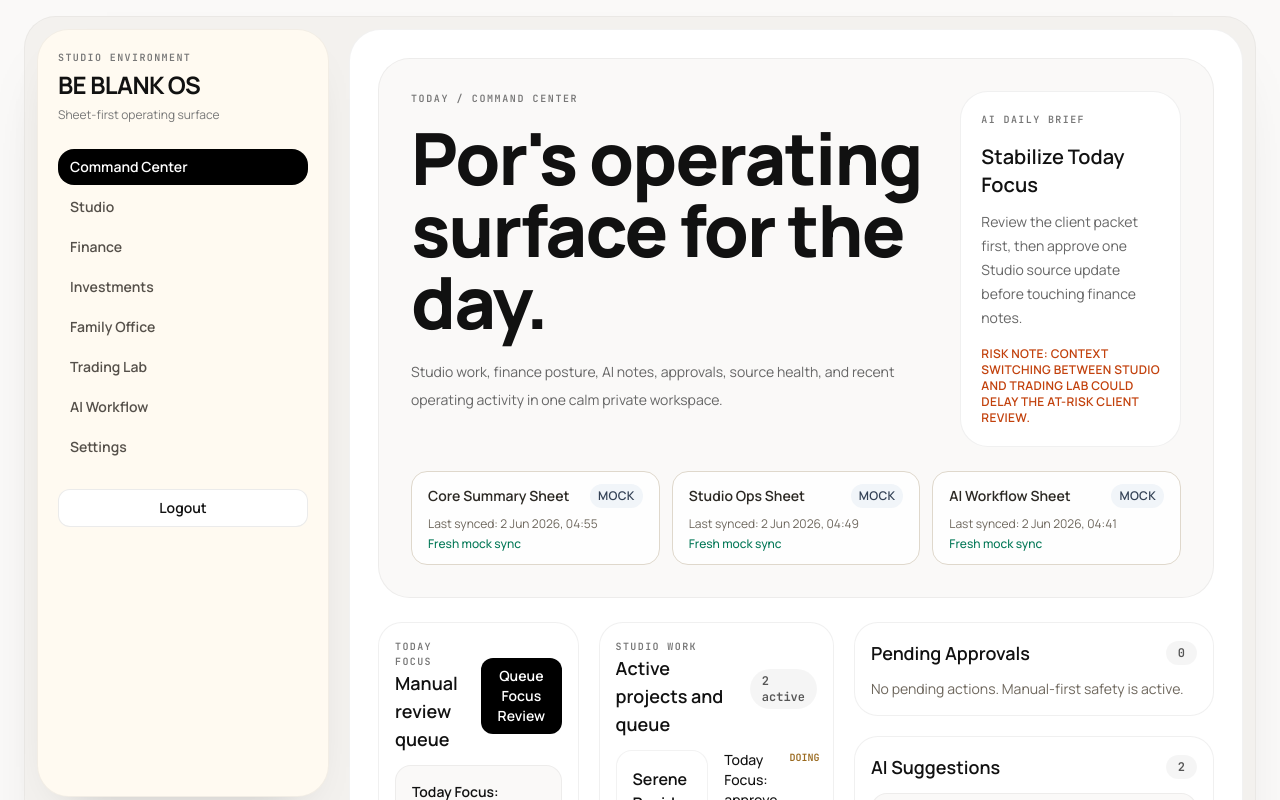
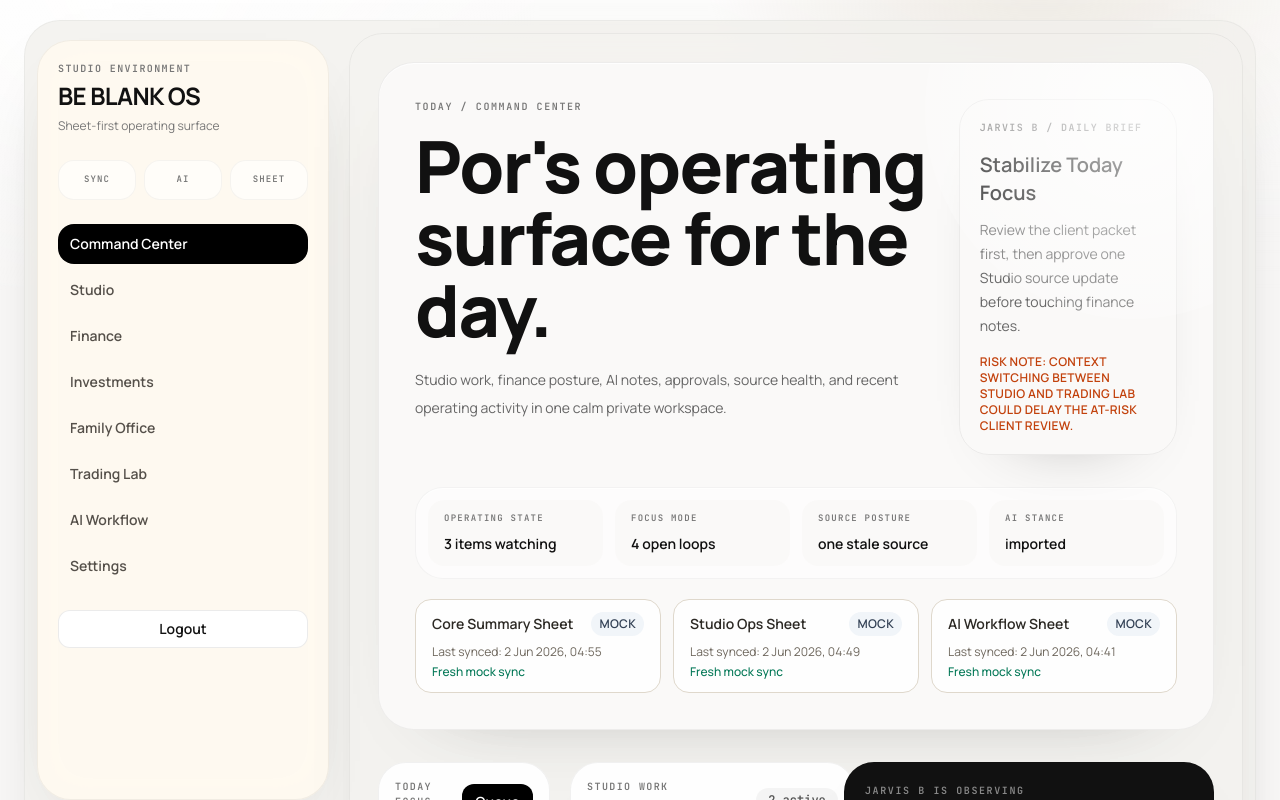
Before and after one commit to phorrtananchai-debug/beblank-core-os, a React (Vite) app: page /login in a window 1280 px wide. Both pictures are taken after a click on the button "Continue to Core OS". Shown: the top 800 px of the page. Built offline with nearby package versions, Linux system fonts and the light colour scheme.

Commit message:
feat: polish workspace rhythm and operating depth

```diff
--- a/src/index.css
+++ b/src/index.css
@@ -21,7 +21,20 @@
 
 @layer components {
   .panel {
-    @apply rounded-[24px] border border-black/[0.06] bg-white p-4;
+    @apply rounded-[28px] border border-black/[0.055] bg-white/95 p-4;
+    box-shadow: 0 18px 56px -48px rgba(0, 0, 0, 0.34);
+    transition:
+      transform 520ms cubic-bezier(0.16, 1, 0.3, 1),
+      box-shadow 520ms cubic-bezier(0.16, 1, 0.3, 1),
+      border-color 520ms cubic-bezier(0.16, 1, 0.3, 1),
+      background-color 520ms cubic-bezier(0.16, 1, 0.3, 1);
+  }
+
+  .panel-float:hover,
+  .surface-hover:hover {
+    transform: translate3d(0, -2px, 0);
+    border-color: rgba(0, 0, 0, 0.09);
+    box-shadow: 0 26px 72px -56px rgba(0, 0, 0, 0.42);
   }
 
   .panel-header {
@@ -38,10 +51,14 @@
 
   .btn-primary {
     @apply rounded-xl bg-black px-3 py-2 text-sm font-semibold text-white transition hover:bg-[#2b2b2b];
+    transition-duration: 420ms;
+    transition-timing-function: cubic-bezier(0.16, 1, 0.3, 1);
   }
 
   .btn-secondary {
     @apply rounded-xl border border-black/[0.08] bg-white px-3 py-2 text-sm font-semibold text-[#111111] transition hover:bg-black/[0.04];
+    transition-duration: 420ms;
+    transition-timing-function: cubic-bezier(0.16, 1, 0.3, 1);
   }
 
   .input {
@@ -171,6 +188,173 @@
     font-family: 'Manrope', 'Inter', sans-serif;
   }
 
+  .os-ambient-plane {
+    position: fixed;
+    inset: -16vh -10vw auto;
+    height: 52vh;
+    pointer-events: none;
+    background:
+      radial-gradient(circle at 18% 30%, rgba(255, 255, 255, 0.92), transparent 30%),
+      radial-gradient(circle at 76% 8%, rgba(230, 224, 214, 0.74), transparent 28%),
+      linear-gradient(180deg, rgba(255, 255, 255, 0.72), rgba(250, 249, 248, 0));
+    filter: blur(2px);
+    transform: translate3d(0, 0, 0);
+  }
+
+  .os-shell-frame,
+  .os-sidebar,
+  .os-workspace-panel,
+  .os-ai-dock {
+    position: relative;
+    z-index: 1;
+  }
+
+  .os-shell-frame {
+    animation: workspace-rise 760ms cubic-bezier(0.16, 1, 0.3, 1) both;
+  }
+
+  .os-sidebar {
+    animation: workspace-rise 900ms cubic-bezier(0.16, 1, 0.3, 1) 80ms both;
+  }
+
+  .os-nav-link {
+    will-change: transform, background-color;
+  }
+
+  .os-nav-link:hover {
+    transform: translate3d(2px, 0, 0);
+  }
+
+  .command-center-space {
+    animation: workspace-fade 820ms cubic-bezier(0.16, 1, 0.3, 1) both;
+  }
+
+  .command-hero {
+    position: relative;
+    overflow: hidden;
+    box-shadow: inset 0 1px 0 rgba(255, 255, 255, 0.84), 0 30px 80px -66px rgba(0, 0, 0, 0.4);
+  }
+
+  .command-hero::before {
+    content: '';
+    position: absolute;
+    right: -8rem;
+    top: -10rem;
+    width: 26rem;
+    height: 26rem;
+    border-radius: 999px;
+    background: radial-gradient(circle, rgba(255, 255, 255, 0.96), rgba(255, 255, 255, 0));
+    opacity: 0.76;
+    pointer-events: none;
+  }
+
+  .today-context-strip {
+    box-shadow: inset 0 1px 0 rgba(255, 255, 255, 0.72);
+  }
+
+  .intelligence-card {
+    box-shadow: 0 28px 72px -58px rgba(0, 0, 0, 0.46);
+  }
+
+  .intelligence-rail {
+    position: sticky;
+    top: 1.25rem;
+    align-self: start;
+  }
+
+  .rail-panel {
+    background: rgba(255, 255, 255, 0.88);
+    backdrop-filter: blur(18px);
+  }
+
+  .studio-fragment-board {
+    border-radius: 34px;
+    border: 1px solid rgba(0, 0, 0, 0.05);
+    background:
+      linear-gradient(135deg, rgba(250, 249, 248, 0.92), rgba(255, 255, 255, 0.8)),
+      #ffffff;
+    padding: 1.25rem;
+    box-shadow: 0 24px 70px -58px rgba(0, 0, 0, 0.34);
+  }
+
+  .studio-fragment {
+    border-radius: 28px;
+    border: 1px solid rgba(0, 0, 0, 0.055);
+    background: rgba(255, 255, 255, 0.78);
+    padding: 0.8rem;
+    transition:
+      transform 560ms cubic-bezier(0.16, 1, 0.3, 1),
+      box-shadow 560ms cubic-bezier(0.16, 1, 0.3, 1);
+  }
+
+  .studio-fragment-media {
+    min-height: clamp(9rem, 12vw, 14rem);
+    border-radius: 22px;
+    border: 1px solid rgba(0, 0, 0, 0.055);
+    background-size: cover;
+  }
+
+  .studio-fragment-stone {
+    background:
+      linear-gradient(120deg, rgba(255, 255, 255, 0.44), transparent 42%),
+      linear-gradient(90deg, #c6c0b6, #eee8dc 48%, #9c958c);
+  }
+
+  .studio-fragment-paper {
+    background:
+      linear-gradient(180deg, rgba(255, 255, 255, 0.72), transparent),
+      repeating-linear-gradient(90deg, #f4f1ea 0 22px, #d8d2c8 22px 23px);
+  }
+
+  .studio-fragment-ink {
+    background:
+      linear-gradient(145deg, #111111, #53514d 46%, #ded8cd);
+  }
+
+  .reveal-soft {
+    animation: workspace-rise 780ms cubic-bezier(0.16, 1, 0.3, 1) both;
+  }
+
+  .reveal-delay-1 {
+    animation-delay: 90ms;
+  }
+
+  .reveal-delay-2 {
+    animation-delay: 160ms;
+  }
+
+  .reveal-delay-3 {
+    animation-delay: 230ms;
+  }
+
+  .reveal-delay-4 {
+    animation-delay: 300ms;
+  }
+
+  .reveal-delay-5 {
+    animation-delay: 370ms;
+  }
+
+  @keyframes workspace-rise {
+    from {
+      opacity: 0;
+      transform: translate3d(0, 14px, 0);
+    }
+    to {
+      opacity: 1;
+      transform: translate3d(0, 0, 0);
+    }
+  }
+
+  @keyframes workspace-fade {
+    from {
+      opacity: 0;
+    }
+    to {
+      opacity: 1;
+    }
+  }
+
   .os-shell .font-mono,
   .os-shell .pill,
   .os-shell .panel-header h3 + span {
@@ -201,5 +385,33 @@
       min-height: auto;
       padding-top: 34vh;
     }
+
+    .os-shell-frame {
+      display: block;
+    }
+
+    .os-sidebar {
+      position: relative;
+      top: auto;
+      height: auto;
+      width: 100%;
+      margin-bottom: 1rem;
+    }
+
+    .intelligence-rail {
+      position: relative;
+      top: auto;
+    }
+  }
+
+  @media (prefers-reduced-motion: reduce) {
+    *,
+    *::before,
+    *::after {
+      animation-duration: 1ms !important;
+      animation-iteration-count: 1 !important;
+      scroll-behavior: auto !important;
+      transition-duration: 1ms !important;
+    }
   }
 }
--- a/src/layouts/OSLayout.tsx
+++ b/src/layouts/OSLayout.tsx
@@ -21,22 +21,30 @@ export const OSLayout = () => {
   const { data, queueSuggestionImport } = useOs()
 
   return (
-    <div className="os-shell min-h-screen bg-[#faf9f8] px-4 py-4 text-[#111111] md:px-6">
-      <div className="mx-auto flex w-full max-w-[1480px] gap-5 rounded-[32px] border border-black/[0.04] bg-[#f3f1ee] p-3 shadow-[0_28px_70px_-48px_rgba(0,0,0,0.28)]">
-        <aside className="sticky top-4 h-[calc(100vh-2rem)] w-[292px] rounded-[32px] border border-black/[0.05] bg-[#fffaf1] p-5 shadow-[0_20px_45px_-34px_rgba(0,0,0,0.34)]">
+    <div className="os-shell min-h-screen overflow-hidden bg-[#faf9f8] px-3 py-3 text-[#111111] md:px-6 md:py-5">
+      <div className="os-ambient-plane" />
+      <div className="os-shell-frame mx-auto flex w-full max-w-[1500px] gap-5 rounded-[36px] border border-black/[0.04] bg-[#f2f0ed]/80 p-3 shadow-[0_36px_90px_-56px_rgba(0,0,0,0.34)] backdrop-blur-xl">
+        <aside className="os-sidebar sticky top-5 h-[calc(100vh-2.5rem)] w-[292px] rounded-[34px] border border-black/[0.05] bg-[#fffaf1]/95 p-5 shadow-[0_24px_60px_-42px_rgba(0,0,0,0.36)] backdrop-blur-xl">
           <div className="mb-6">
             <p className="font-mono text-[10px] font-semibold uppercase tracking-[0.14em] text-[#777777]">Studio Environment</p>
             <h1 className="mt-2 text-2xl font-bold leading-none tracking-tight">BE BLANK OS</h1>
             <p className="mt-2 text-xs leading-5 text-[#777777]">Sheet-first operating surface</p>
           </div>
-          <nav className="space-y-1">
+          <div className="mb-6 grid grid-cols-3 gap-2">
+            {['sync', 'ai', 'sheet'].map((item) => (
+              <div key={item} className="rounded-2xl border border-black/[0.04] bg-white/55 px-2 py-3 text-center">
+                <p className="font-mono text-[9px] font-semibold uppercase tracking-[0.12em] text-[#777777]">{item}</p>
+              </div>
+            ))}
+          </div>
+          <nav className="space-y-1.5">
             {links.map((link) => (
               <NavLink
                 key={link.to}
                 to={link.to}
                 end={link.end}
                 className={({ isActive }) =>
-                  `block rounded-2xl px-3 py-2 text-sm font-semibold transition ${isActive ? 'bg-black text-white' : 'text-[#55504a] hover:bg-black/[0.04] hover:text-[#111111]'}`
+                  `os-nav-link block rounded-2xl px-3 py-2.5 text-sm font-semibold transition ${isActive ? 'bg-black text-white shadow-[0_16px_34px_-24px_rgba(0,0,0,0.7)]' : 'text-[#55504a] hover:bg-black/[0.04] hover:text-[#111111]'}`
                 }
               >
                 {link.label}
@@ -48,11 +56,11 @@ export const OSLayout = () => {
           </button>
         </aside>
 
-        <div className="flex-1 space-y-4">
-          <div className="rounded-[32px] border border-black/[0.05] bg-white p-5 md:p-7">
+        <div className="min-w-0 flex-1 space-y-5">
+          <div className="os-workspace-panel rounded-[34px] border border-black/[0.05] bg-white/92 p-4 shadow-[0_24px_80px_-62px_rgba(0,0,0,0.38)] md:p-7">
             <Outlet />
           </div>
-          <div className="grid gap-4 rounded-[32px] border border-black/[0.05] bg-white p-4 xl:grid-cols-3">
+          <div className="os-ai-dock grid gap-4 rounded-[34px] border border-black/[0.05] bg-white/88 p-4 shadow-[0_20px_70px_-58px_rgba(0,0,0,0.32)] xl:grid-cols-3">
             <AIContextExportPanel contexts={data.aiContexts} />
             <AISuggestionImportPanel onImport={queueSuggestionImport} />
             <ModuleAISummaryPanel moduleName="" suggestions={data.aiSuggestions} />
--- a/src/pages/os/CommandCenterPage.tsx
+++ b/src/pages/os/CommandCenterPage.tsx
@@ -84,6 +84,12 @@ export const CommandCenterPage = () => {
     })),
   ]
 
+  const studioFragments = [
+    { label: 'material trace', tone: 'stone', caption: 'marble lot / sample variance' },
+    { label: 'site frame', tone: 'paper', caption: 'HVAC alignment / field note' },
+    { label: 'render crop', tone: 'ink', caption: 'client review packet' },
+  ]
+
   const queueTodayFocusReview = () => {
     createActionRequest({
       module: 'studio',
@@ -94,8 +100,8 @@ export const CommandCenterPage = () => {
   }
 
   return (
-    <section className="space-y-6">
-      <header className="rounded-[32px] border border-black/[0.05] bg-[#faf9f8] p-6 md:p-8">
+    <section className="command-center-space space-y-8">
+      <header className="command-hero rounded-[36px] border border-black/[0.05] bg-[#faf9f8] p-6 md:p-9">
         <div className="grid gap-6 xl:grid-cols-[1fr_0.42fr]">
           <div>
             <p className="font-mono text-[10px] font-semibold uppercase tracking-[0.16em] text-[#777777]">
@@ -108,9 +114,9 @@ export const CommandCenterPage = () => {
               Studio work, finance posture, AI notes, approvals, source health, and recent operating activity in one calm private workspace.
             </p>
           </div>
-          <div className="rounded-[28px] border border-black/[0.06] bg-white p-5">
+          <div className="intelligence-card rounded-[30px] border border-black/[0.06] bg-white/92 p-5">
             <p className="font-mono text-[10px] font-semibold uppercase tracking-[0.14em] text-[#777777]">
-              AI Daily Brief
+              Jarvis B / Daily Brief
             </p>
             <p className="mt-4 text-xl font-semibold leading-snug">{primarySuggestion?.title ?? 'No daily brief yet'}</p>
             <p className="mt-3 text-sm leading-6 text-[#666666]">
@@ -121,21 +127,34 @@ export const CommandCenterPage = () => {
             </p>
           </div>
         </div>
-        <div className="mt-6 grid gap-3 md:grid-cols-3">
+        <div className="today-context-strip mt-8 grid gap-3 rounded-[28px] border border-black/[0.04] bg-white/55 p-3 md:grid-cols-4">
+          {[
+            ['Operating state', alerts.length > 0 ? `${alerts.length} items watching` : 'clear field'],
+            ['Focus mode', `${todayFocus.length} open loops`],
+            ['Source posture', Object.values(sourceStatuses).some((status) => status.isStale) ? 'one stale source' : 'sources calm'],
+            ['AI stance', primarySuggestion?.status ?? 'waiting'],
+          ].map(([label, value]) => (
+            <div key={label} className="rounded-2xl bg-[#faf9f8]/80 px-4 py-3">
+              <p className="font-mono text-[9px] font-semibold uppercase tracking-[0.14em] text-[#777777]">{label}</p>
+              <p className="mt-2 text-sm font-semibold">{value}</p>
+            </div>
+          ))}
+        </div>
+        <div className="mt-5 grid gap-3 md:grid-cols-3">
           <SourceStatusBadge status={sourceStatuses.commandCenter} />
           <SourceStatusBadge status={sourceStatuses.studio} />
           <SourceStatusBadge status={sourceStatuses.aiWorkflow} />
         </div>
       </header>
 
-      <div className="grid gap-5 xl:grid-cols-[minmax(0,1fr)_360px]">
-        <main className="space-y-5">
-          <section className="grid gap-5 lg:grid-cols-[0.92fr_1.08fr]">
-            <article className="panel">
+      <div className="grid gap-7 xl:grid-cols-[minmax(0,1fr)_370px]">
+        <main className="space-y-7">
+          <section className="grid gap-5 lg:grid-cols-[0.86fr_1.14fr]">
+            <article className="panel panel-float reveal-soft">
               <div className="panel-header">
                 <div>
                   <p className="font-mono text-[10px] font-semibold uppercase tracking-[0.14em] text-[#777777]">Today Focus</p>
-                  <h3>Manual review queue</h3>
+                  <h3>Focus queue</h3>
                 </div>
                 <button className="btn-primary" type="button" onClick={queueTodayFocusReview}>
                   Queue Focus Review
@@ -156,18 +175,18 @@ export const CommandCenterPage = () => {
               </p>
             </article>
 
-            <article className="panel">
+            <article className="panel panel-float reveal-soft reveal-delay-1">
               <div className="panel-header">
                 <div>
                   <p className="font-mono text-[10px] font-semibold uppercase tracking-[0.14em] text-[#777777]">Studio Work</p>
-                  <h3>Active projects and queue</h3>
+                  <h3>Project pulse</h3>
                 </div>
                 <span className="pill">{activeProjects.length} active</span>
               </div>
-              <div className="grid gap-4 md:grid-cols-2">
+              <div className="grid gap-5 md:grid-cols-[0.85fr_1fr]">
                 <div className="space-y-3">
                   {activeProjects.map((project) => (
-                    <div key={project.id} className="rounded-2xl border border-black/[0.05] bg-white p-4">
+                    <div key={project.id} className="surface-hover rounded-2xl border border-black/[0.05] bg-white p-4">
                       <p className="text-base font-semibold">{project.name}</p>
                       <p className="mt-1 text-xs text-[#777777]">{project.owner} / {project.status}</p>
                     </div>
@@ -185,11 +204,27 @@ export const CommandCenterPage = () => {
             </article>
           </section>
 
-          <section className="panel">
+          <section className="studio-fragment-board reveal-soft reveal-delay-2">
+            <div>
+              <p className="font-mono text-[10px] font-semibold uppercase tracking-[0.14em] text-[#777777]">Studio Presence</p>
+              <h3 className="mt-2 text-xl font-semibold">Pinned traces from the workspace</h3>
+            </div>
+            <div className="mt-5 grid gap-4 md:grid-cols-3">
+              {studioFragments.map((fragment) => (
+                <article key={fragment.label} className="studio-fragment surface-hover">
+                  <div className={`studio-fragment-media studio-fragment-${fragment.tone}`} />
+                  <p className="mt-4 text-sm font-semibold uppercase">{fragment.label}</p>
+                  <p className="mt-2 font-mono text-[10px] uppercase tracking-wide text-[#777777]">{fragment.caption}</p>
+                </article>
+              ))}
+            </div>
+          </section>
+
+          <section className="panel panel-float reveal-soft reveal-delay-3">
             <div className="panel-header">
               <div>
                 <p className="font-mono text-[10px] font-semibold uppercase tracking-[0.14em] text-[#777777]">Finance</p>
-                <h3>THB-first snapshot</h3>
+                <h3>Calm THB posture</h3>
               </div>
               <span className="pill">manual only</span>
             </div>
@@ -214,11 +249,11 @@ export const CommandCenterPage = () => {
           </section>
 
           <section className="grid gap-5 lg:grid-cols-[1fr_0.9fr]">
-            <article className="panel">
+            <article className="panel panel-float reveal-soft reveal-delay-4">
               <div className="panel-header">
                 <div>
                   <p className="font-mono text-[10px] font-semibold uppercase tracking-[0.14em] text-[#777777]">Timeline</p>
-                  <h3>Activity stream</h3>
+                  <h3>Activity rhythm</h3>
                 </div>
                 <span className="pill">{activity.length}</span>
               </div>
@@ -235,11 +270,11 @@ export const CommandCenterPage = () => {
               </div>
             </article>
 
-            <article className="panel">
+            <article className="panel intelligence-card reveal-soft reveal-delay-5">
               <div className="panel-header">
                 <div>
                   <p className="font-mono text-[10px] font-semibold uppercase tracking-[0.14em] text-[#777777]">Embedded AI</p>
-                  <h3>Suggested next actions</h3>
+                  <h3>Quiet next actions</h3>
                 </div>
               </div>
               <div className="space-y-3">
@@ -258,21 +293,27 @@ export const CommandCenterPage = () => {
           </section>
         </main>
 
-        <aside className="space-y-5">
+        <aside className="intelligence-rail space-y-5">
+          <div className="rounded-[30px] border border-black/[0.05] bg-[#111111] p-5 text-white shadow-[0_28px_70px_-52px_rgba(0,0,0,0.8)]">
+            <p className="font-mono text-[10px] font-semibold uppercase tracking-[0.16em] text-white/50">Jarvis B is observing</p>
+            <p className="mt-4 text-sm leading-6 text-white/78">
+              Watching approvals, stale sources, studio risks, and imported suggestions. Nothing applies without manual approval.
+            </p>
+          </div>
           <PendingApprovalPanel
             items={pendingApprovals}
             onApprove={approveActionRequest}
             onReject={rejectActionRequest}
           />
 
-          <section className="panel">
+          <section className="panel rail-panel">
             <div className="panel-header">
               <h3>AI Suggestions</h3>
               <span className="pill">{data.aiSuggestions.length}</span>
             </div>
             <div className="space-y-3">
               {data.aiSuggestions.slice(0, 3).map((suggestion) => (
-                <div key={suggestion.id} className="rounded-2xl border border-black/[0.05] bg-[#faf9f8] p-4">
+                <div key={suggestion.id} className="surface-hover rounded-2xl border border-black/[0.05] bg-[#faf9f8] p-4">
                   <p className="text-sm font-semibold">{suggestion.title}</p>
                   <p className="mt-2 text-xs leading-5 text-[#666666]">{suggestion.recommendation}</p>
                   <p className="mt-3 font-mono text-[10px] uppercase tracking-wide text-[#777777]">{suggestion.status}</p>
@@ -281,7 +322,7 @@ export const CommandCenterPage = () => {
             </div>
           </section>
 
-          <section className="panel">
+          <section className="panel rail-panel">
             <div className="panel-header">
               <h3>Alerts / Risks</h3>
               <span className="pill">{alerts.length}</span>
@@ -299,7 +340,7 @@ export const CommandCenterPage = () => {
             </div>
           </section>
 
-          <section className="panel">
+          <section className="panel rail-panel">
             <div className="panel-header">
               <h3>Source Status</h3>
             </div>
```
